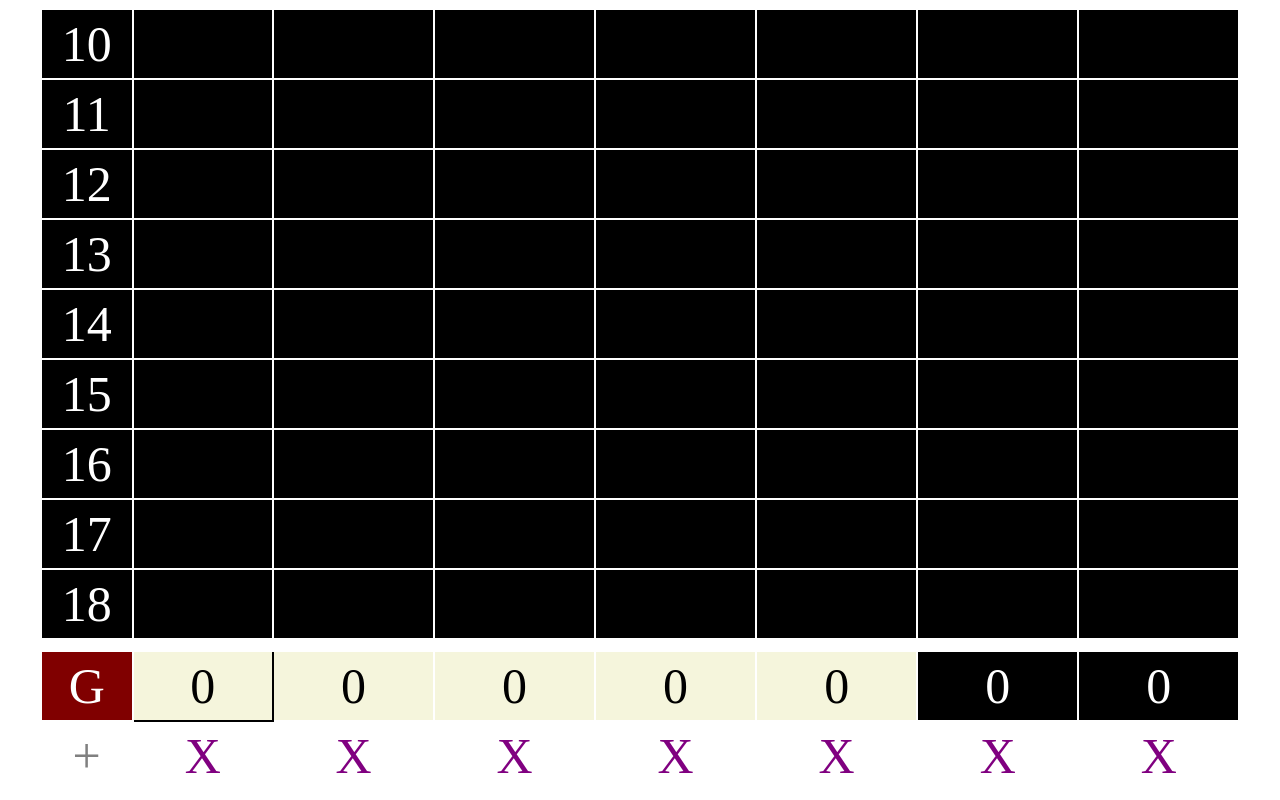
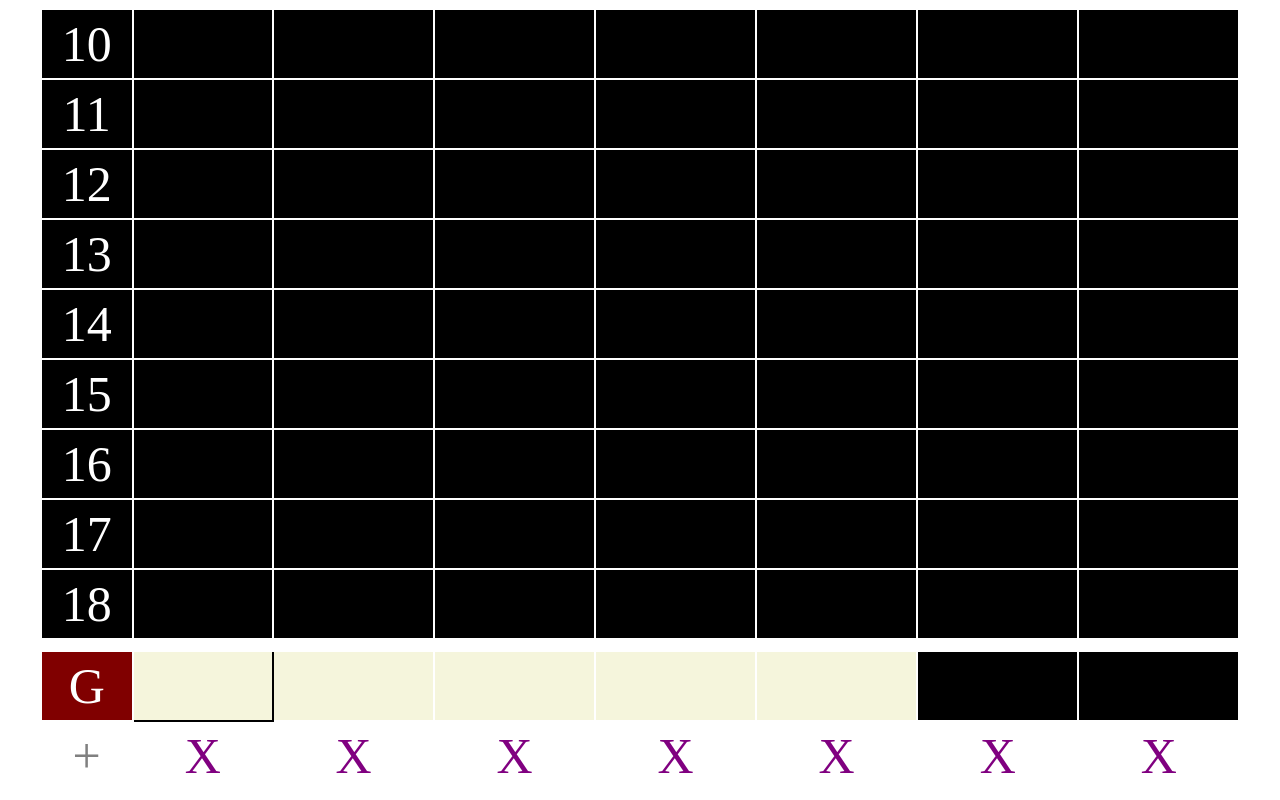
Before and after one commit to Snigdoh/snigdoh.github.io, a plain HTML site: page SNIGmatch.html in a window 1280 px wide. Shown: the part 865-1665 px from the top of the page. Drawn offline with Linux system fonts and the light colour scheme.

Commit message:
SNIGmatch mod ++
A30 3:50

```diff
--- a/SNIGmatch.html
+++ b/SNIGmatch.html
@@ -207,13 +207,21 @@
 					}
 				}
 			}
-			document.getElementById("mainTOT").innerText = MAINval+MAINvalB;
-			document.getElementById("s1TOT").innerText = s1val+s1valB;
-			document.getElementById("s2TOT").innerText = s2val+s2valB;
-			document.getElementById("s3TOT").innerText = s3val+s3valB;
-			document.getElementById("s4TOT").innerText = s4val+s4valB;
-			document.getElementById("s5TOT").innerText = s5val+s5valB;
-			document.getElementById("s6TOT").innerText = s6val+s6valB;
+
+			if (p1NAME!=null && p2NAME!=null && p3NAME!=null && p4NAME!=null && p1NAME!="" && p2NAME!="" && p3NAME!="" && p4NAME!="") {
+				document.getElementById("mainTOT").innerText = MAINval+MAINvalB;  }
+			if (p1NAME!=null && p3NAME!=null && p1NAME!="" && p3NAME!="") {
+				document.getElementById("s1TOT").innerText = s1val+s1valB; }
+			if (p1NAME!=null && p4NAME!=null && p1NAME!="" && p4NAME!="") {
+				document.getElementById("s2TOT").innerText = s2val+s2valB;	}
+			if (p2NAME!=null && p3NAME!=null && p2NAME!="" && p3NAME!="") {
+				document.getElementById("s3TOT").innerText = s3val+s3valB;	}
+			if (p2NAME!=null && p4NAME!=null && p2NAME!="" && p4NAME!="") {
+				document.getElementById("s4TOT").innerText = s4val+s4valB;	}
+			if (p1NAME!=null && p2NAME!=null && p1NAME!="" && p2NAME!="") {
+				document.getElementById("s5TOT").innerText = s5val+s5valB;	}
+			if (p3NAME!=null && p4NAME!=null && p3NAME!="" && p4NAME!="") {
+				document.getElementById("s6TOT").innerText = s6val+s6valB;	}
 
 					/*----------------------*/
 
```
